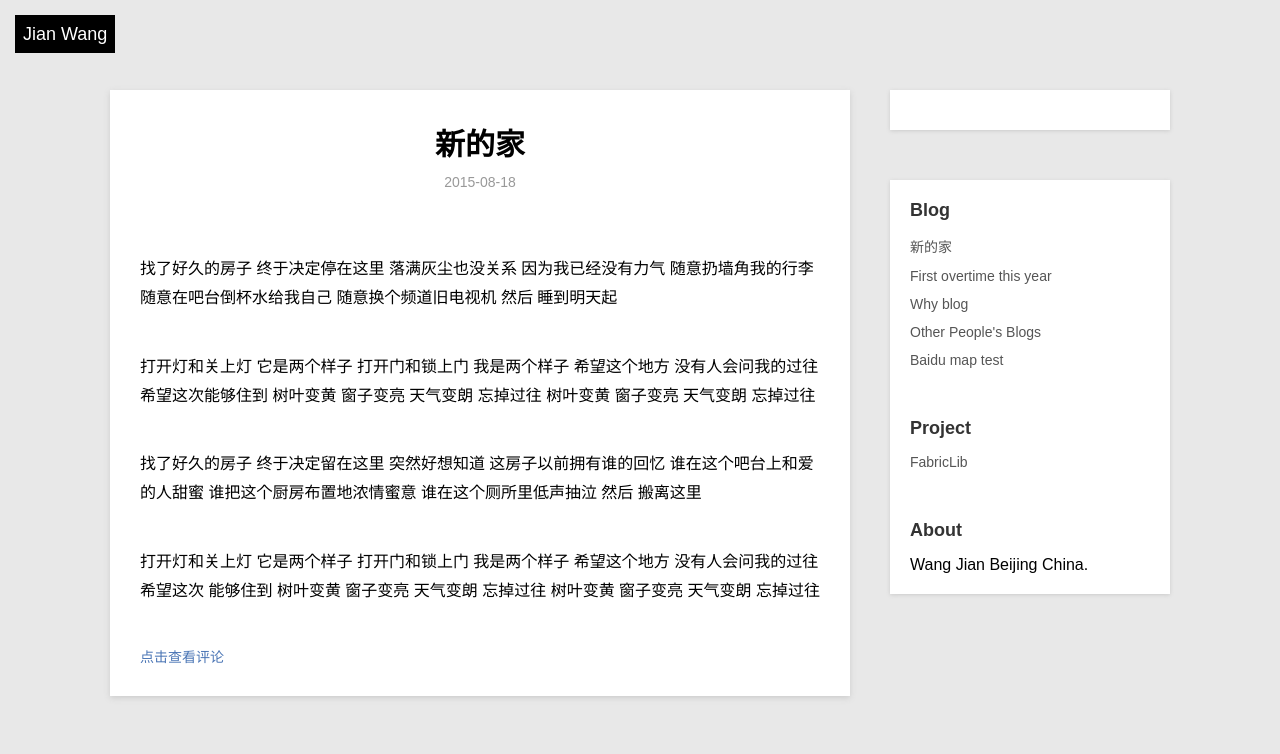
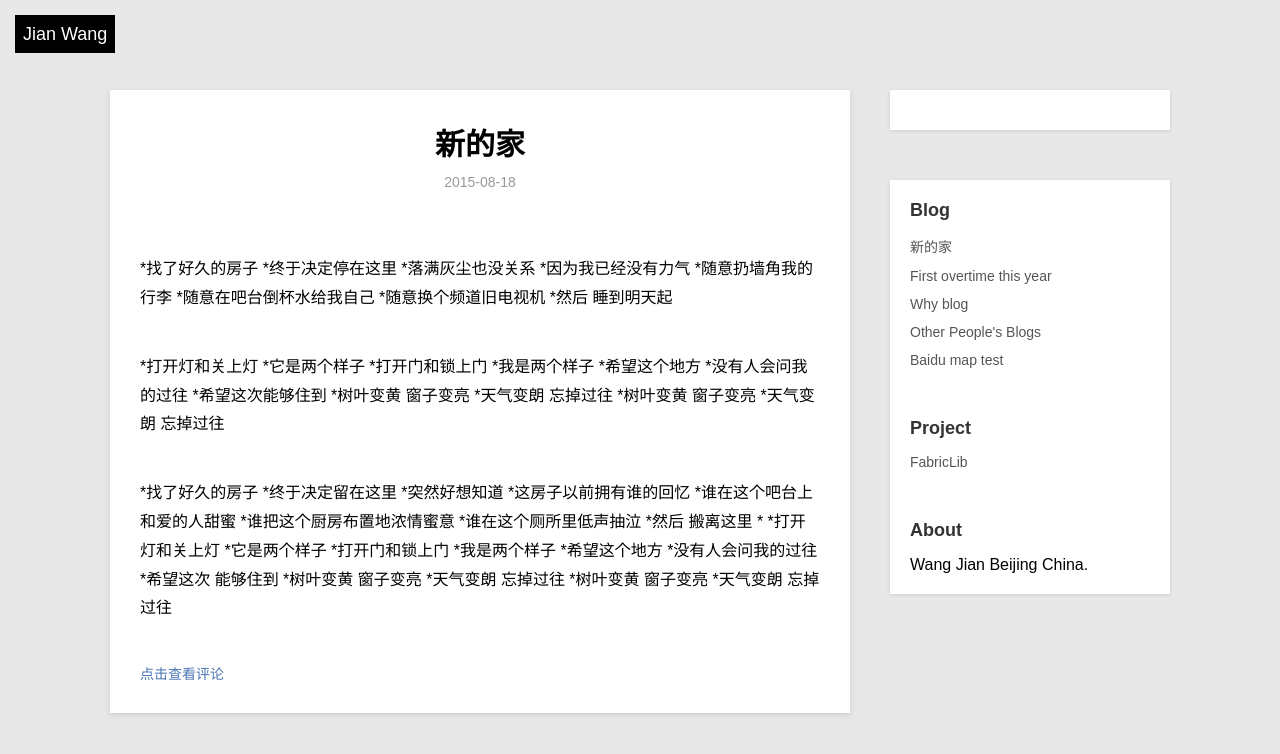
Before and after one commit to JuuW/blog, a Jekyll site: the page built from _posts/blog/2015-08-18-New_Home.md, in a window 1280 px wide. Shown: the top 754 px of the page. Built offline with Jekyll 4.4.1, drawn with Linux system fonts in a browser that asks for light colours.

```diff
--- a/_posts/blog/2015-08-18-New_Home.md
+++ b/_posts/blog/2015-08-18-New_Home.md
@@ -5,44 +5,44 @@ category: blog
 description:  找了好久的房子，终于决定停在这里.
 ---
 
-找了好久的房子
-终于决定停在这里
-落满灰尘也没关系
-因为我已经没有力气
-随意扔墙角我的行李
-随意在吧台倒杯水给我自己
-随意换个频道旧电视机
-然后 睡到明天起
+*找了好久的房子
+*终于决定停在这里
+*落满灰尘也没关系
+*因为我已经没有力气
+*随意扔墙角我的行李
+*随意在吧台倒杯水给我自己
+*随意换个频道旧电视机
+*然后 睡到明天起
 
-打开灯和关上灯
-它是两个样子
-打开门和锁上门
-我是两个样子
-希望这个地方
-没有人会问我的过往
-希望这次能够住到
-树叶变黄 窗子变亮
-天气变朗 忘掉过往
-树叶变黄 窗子变亮
-天气变朗 忘掉过往
+*打开灯和关上灯
+*它是两个样子
+*打开门和锁上门
+*我是两个样子
+*希望这个地方
+*没有人会问我的过往
+*希望这次能够住到
+*树叶变黄 窗子变亮
+*天气变朗 忘掉过往
+*树叶变黄 窗子变亮
+*天气变朗 忘掉过往
 
-找了好久的房子
-终于决定留在这里
-突然好想知道
-这房子以前拥有谁的回忆
-谁在这个吧台上和爱的人甜蜜
-谁把这个厨房布置地浓情蜜意
-谁在这个厕所里低声抽泣
-然后 搬离这里
-
-打开灯和关上灯
-它是两个样子
-打开门和锁上门
-我是两个样子
-希望这个地方
-没有人会问我的过往
-希望这次 能够住到
-树叶变黄 窗子变亮
-天气变朗 忘掉过往
-树叶变黄 窗子变亮
-天气变朗 忘掉过往
+*找了好久的房子
+*终于决定留在这里
+*突然好想知道
+*这房子以前拥有谁的回忆
+*谁在这个吧台上和爱的人甜蜜
+*谁把这个厨房布置地浓情蜜意
+*谁在这个厕所里低声抽泣
+*然后 搬离这里
+*
+*打开灯和关上灯
+*它是两个样子
+*打开门和锁上门
+*我是两个样子
+*希望这个地方
+*没有人会问我的过往
+*希望这次 能够住到
+*树叶变黄 窗子变亮
+*天气变朗 忘掉过往
+*树叶变黄 窗子变亮
+*天气变朗 忘掉过往
```
